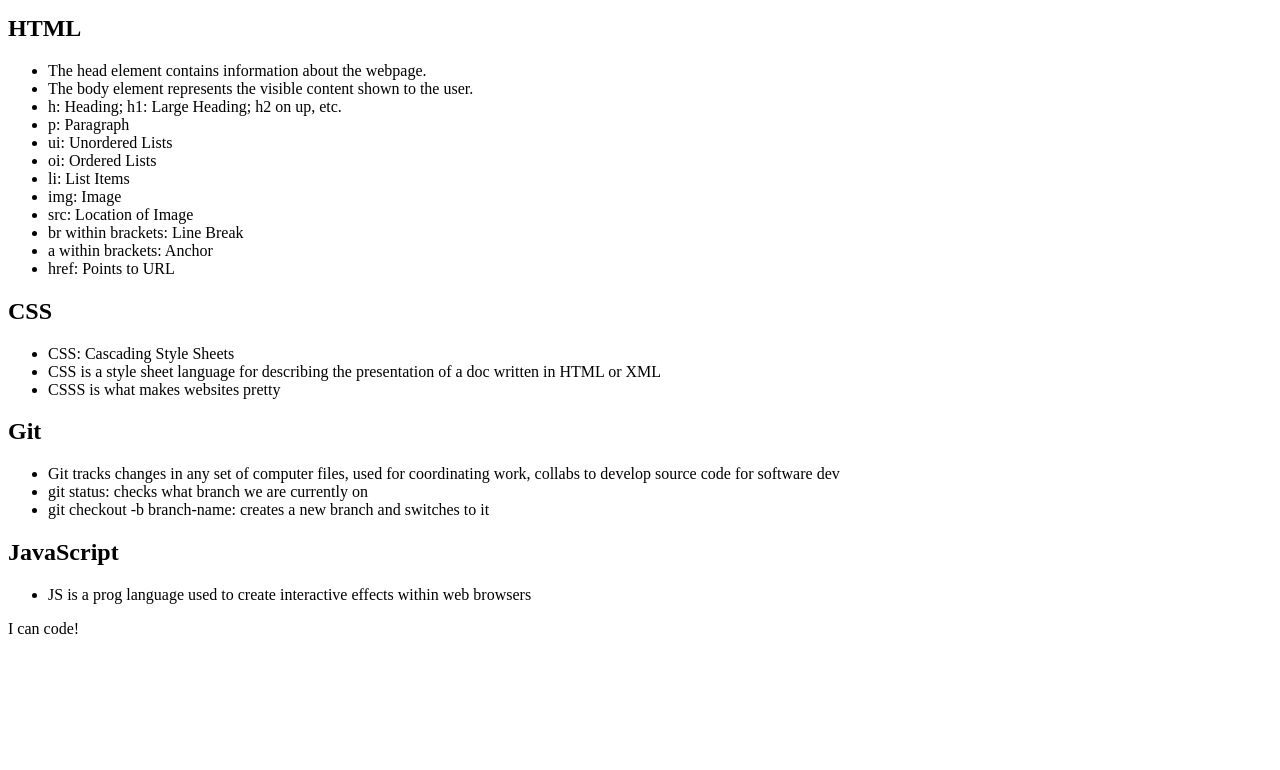
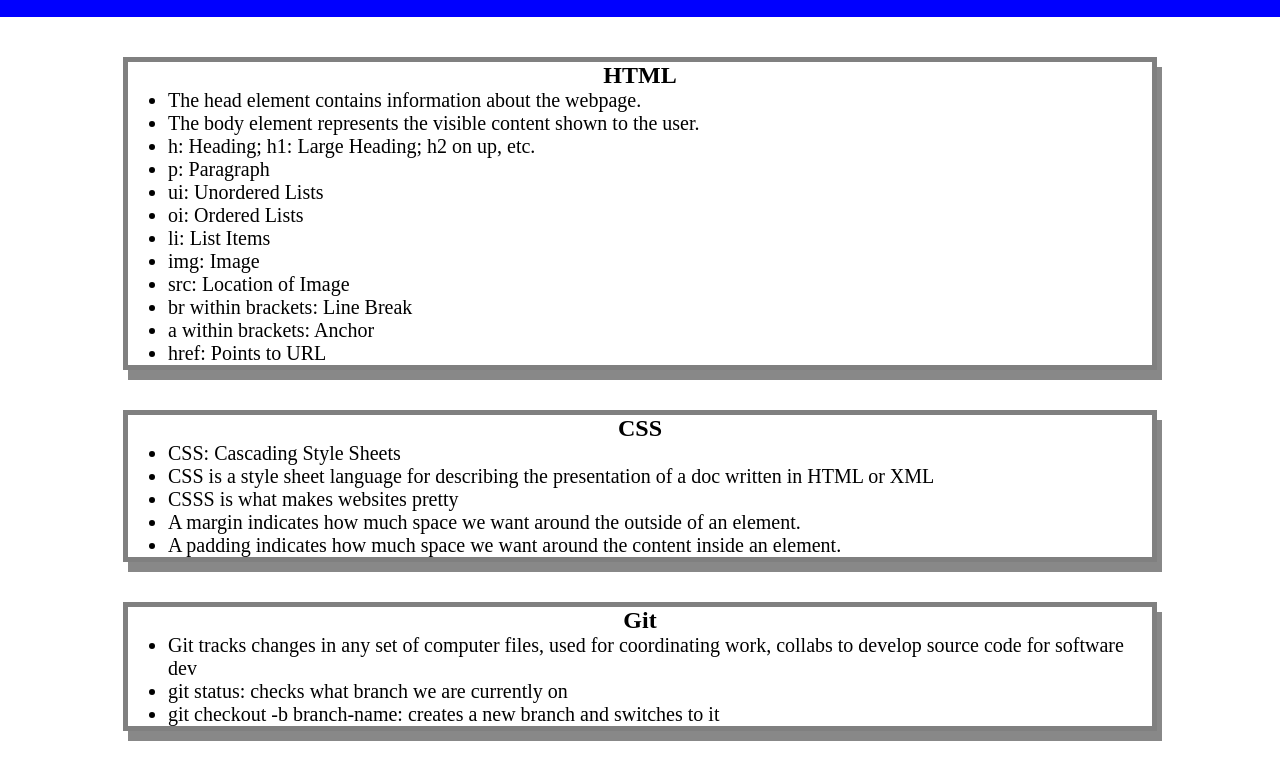
Before and after one commit to miss-heather/Prework-study-guide, a plain HTML site: page index.html in a window 1280 px wide. Shown: the part 103-873 px from the top of the page. Before the commit the page ends 800 px from the top, so only its background shows below. Drawn offline with Linux system fonts and the light colour scheme; files that its build step writes are made by us from their sources.

Commit message:
restructured files

```diff
--- a/prework-study-guide/index.html
+++ b/index.html
@@ -4,6 +4,7 @@
     <meta charset="UTF-8" />
     <meta http-equiv="X-UA-Compatible" content="IE=edge" />
     <meta name="viewport" content="width=device-width, initial-scale=1.0" />
+    <link rel="stylesheet" href="./assets/style.css">
     <title>Prework Study Guide</title>
   </head>
 
@@ -38,6 +39,8 @@
       <li>CSS: Cascading Style Sheets</li>
       <li>CSS is a style sheet language for describing the presentation of a doc written in HTML or XML</li>
       <li>CSSS is what makes websites pretty</li>
+      <li>A margin indicates how much space we want around the outside of an element.</li>
+      <li>A padding indicates how much space we want around the content inside an element.</li>
     </ul>
   </section>
 
--- a/prework-study-guide/style.css
+++ b/style.css
@@ -33,3 +33,10 @@ p {
   text-align: center;
   font-size: 30px;
 }
+
+.card {
+    width: 80%;
+    margin: 40px auto;
+    border: 5px solid gray;
+    box-shadow: 5px 10px #888888;
+  }
```
